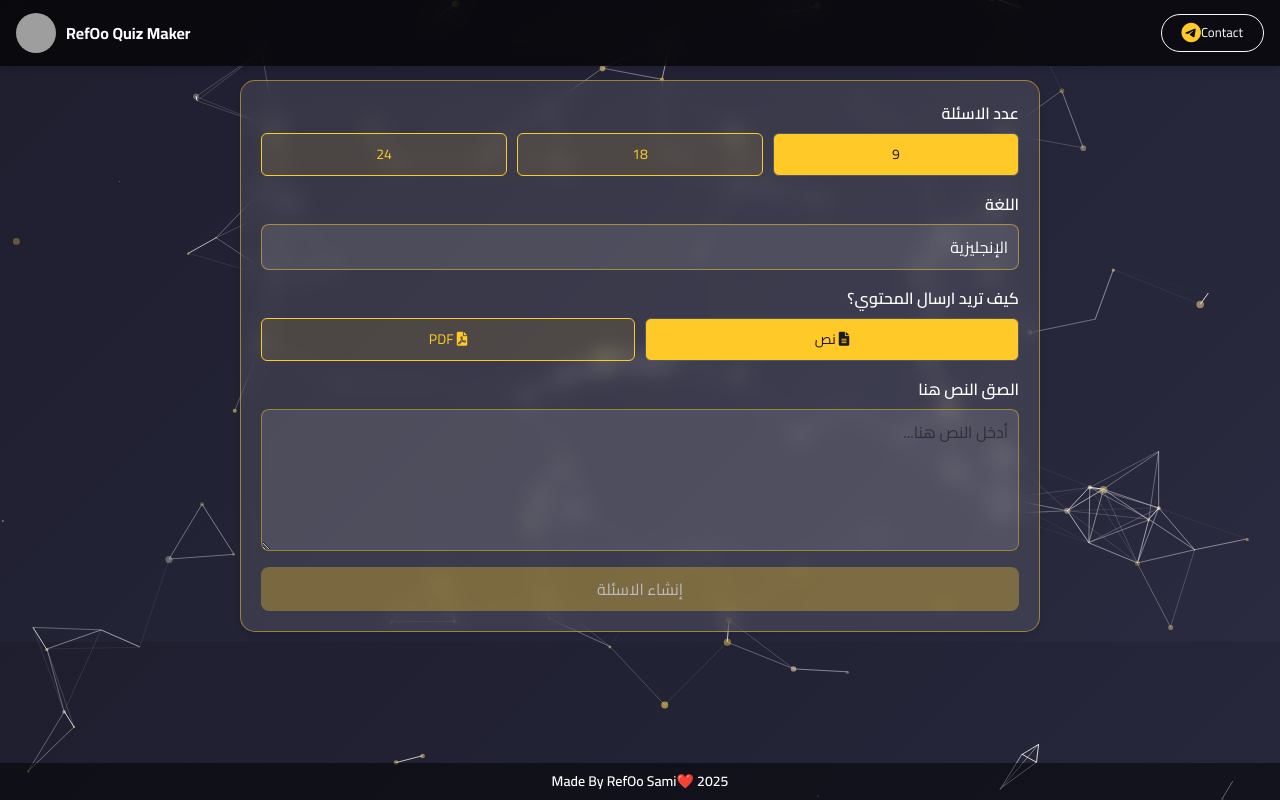
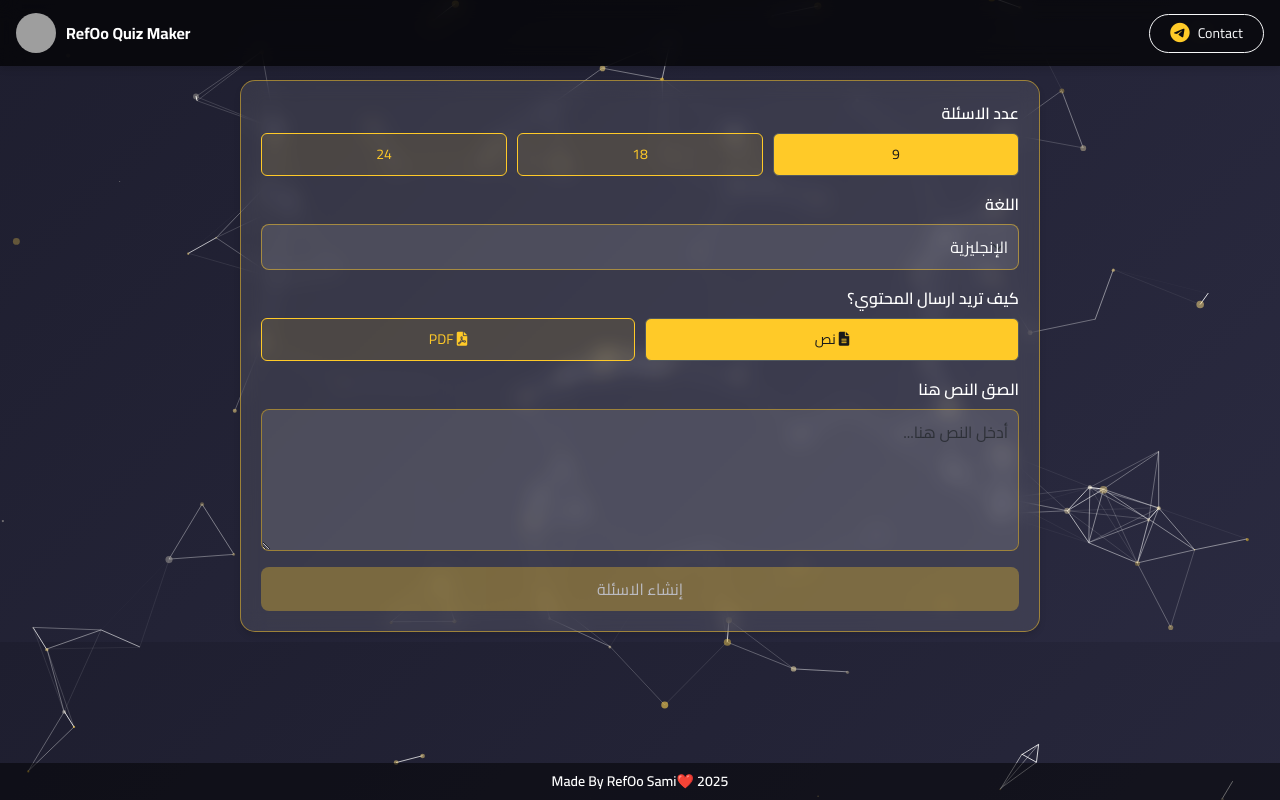
Before and after one commit to RefOoSami001/RefOoQuizMakerWebsite, a Flask app: page / in a window 1280 px wide. Run offline with Flask 3, Linux system fonts and the light colour scheme; some libraries are stand-ins or nearby versions; grey boxes are pictures that could not be loaded.

Commit message:
Update index.html

```diff
--- a/templates/index.html
+++ b/templates/index.html
@@ -298,16 +298,6 @@
             margin-right: 10px; /* Space between logo and text */
         }
 
-        /* Custom CSS for Contact Button */
-        .navbar .btn-outline-light {
-            margin-left: auto; /* Push the button to the right */
-            padding: 8px 20px; /* Adjust padding */
-            font-size: 13px; /* Adjust font size */
-            border-radius: 20px; /* Rounded corners */
-            transition: all 0.3s ease; /* Smooth hover effect */
-            display: flex;
-            align-items: center; /* Center the icon and text vertically */
-        }
 
         /* Icon Styling */
         .navbar .btn-outline-light .icon-container {
@@ -339,6 +329,21 @@
         .navbar .btn-outline-light:hover i {
             color: #1a1a1a; /* Change icon color on hover */
         }
+                /* Contact Button Styling */
+        .navbar .btn-outline-light {
+            margin-left: auto; /* Push the button to the right */
+            padding: 8px 20px; /* Adjust padding */
+            font-size: 14px; /* Adjust font size */
+            border-radius: 25px; /* Rounded corners */
+            transition: all 0.3s ease; /* Smooth hover effect */
+            display: flex;
+            align-items: center; /* Center the icon and text vertically */
+        }
+
+        /* Add gap between icon and text */
+        .navbar .btn-outline-light i {
+            margin-right: 8px; /* Space between icon and text */
+        }
     </style>
 </head>
 <body>
@@ -352,8 +357,8 @@
             <span>RefOo Quiz Maker</span>
         </span>
         <!-- Contact Button with Telegram Icon -->
-        <a href="https://t.me/your_telegram_username" class="btn btn-outline-light" target="_blank">
-            <i class="fab fa-telegram"></i> Contact
+        <a href="https://t.me/RefOoSami" class="btn btn-outline-light" target="_blank">
+             <i class="fab fa-telegram"></i>  Contact
         </a>
     </nav>
 
```
